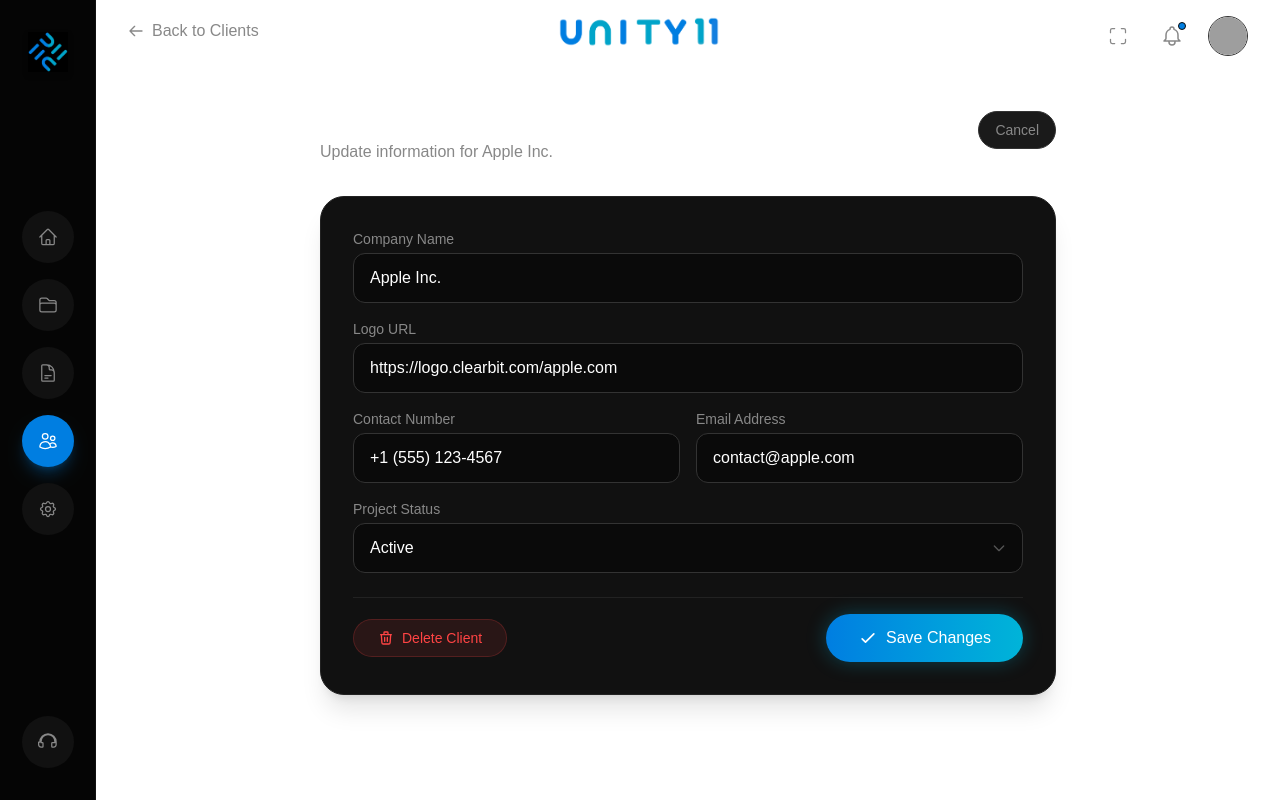
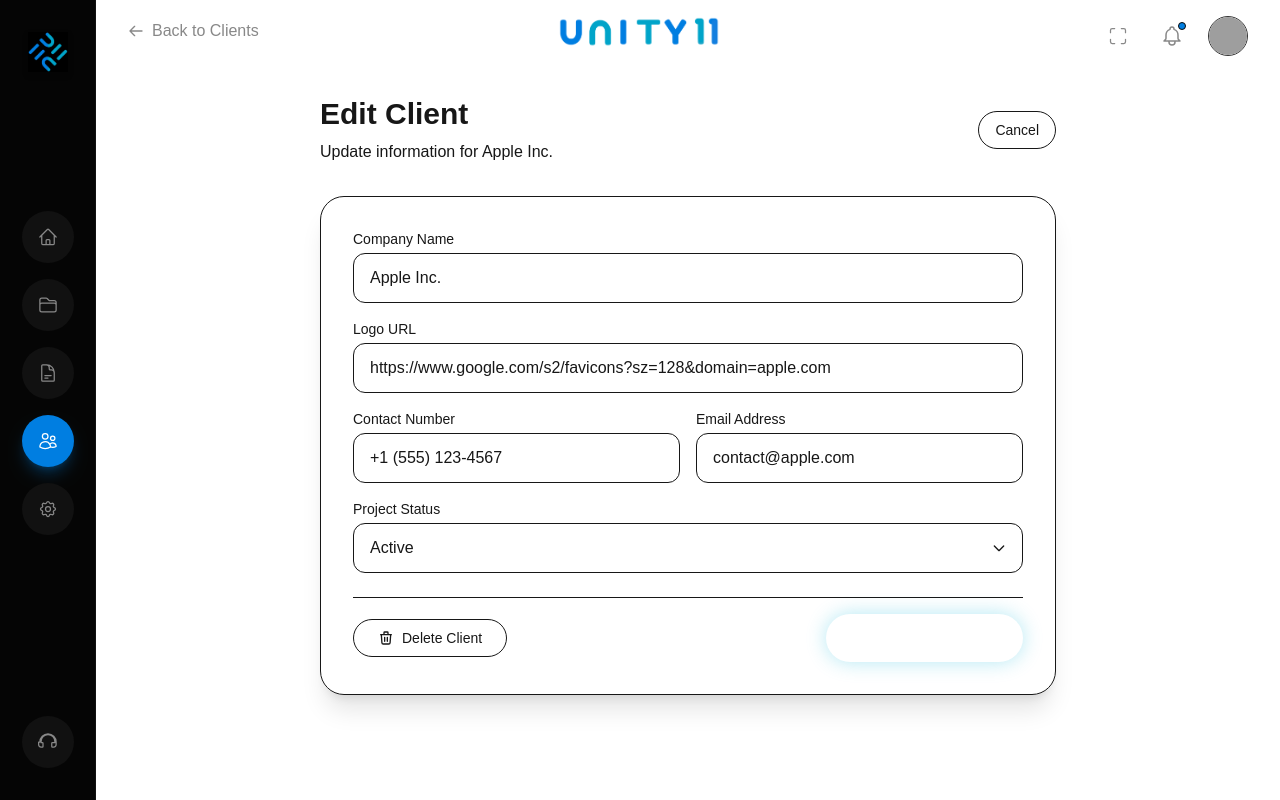
Before and after one commit to UNITY-11/unity11, a Next.js app in the folder apps/admin/: page /clients/1/edit in a window 1280 px wide. Built offline with nearby package versions, Linux system fonts and the light colour scheme; grey boxes are pictures that could not be loaded.

Commit message:
Update page.tsx

```diff
--- a/apps/admin/src/app/clients/[id]/edit/page.tsx
+++ b/apps/admin/src/app/clients/[id]/edit/page.tsx
@@ -8,7 +8,7 @@ export default function EditClientPage({ params }: { params: { id: string } }) {
   const router = useRouter();
   const [formData, setFormData] = useState({
     name: "Apple Inc.",
-    logo: "https://logo.clearbit.com/apple.com",
+    logo: "https://www.google.com/s2/favicons?sz=128&domain=apple.com",
     contactNumber: "+1 (555) 123-4567",
     email: "contact@apple.com",
     projectStatus: "Active",
@@ -31,95 +31,95 @@ export default function EditClientPage({ params }: { params: { id: string } }) {
     <div className="flex flex-col h-full max-w-[800px] w-full mx-auto space-y-8 p-4 md:p-6 lg:p-8 pb-16 lg:pb-24">
       <div className="flex items-center justify-between">
         <div>
-          <h1 className="text-3xl font-bold text-white mb-2">Edit Client</h1>
-          <p className="text-[#888888]">Update information for {formData.name}</p>
+          <h1 className="text-3xl font-bold text-primary mb-2">Edit Client</h1>
+          <p className="text-text-muted">Update information for {formData.name}</p>
         </div>
-        <Link href="/clients" className="px-4 py-2 bg-[#1a1a1a] border border-[#333333] hover:bg-[#222222] hover:text-white text-[#888888] rounded-full text-sm font-medium transition-colors">
+        <Link href="/clients" className="px-4 py-2 bg-surface-hover border border-border-muted hover:bg-surface-active hover:text-foreground text-text-muted rounded-full text-sm font-medium transition-colors">
           Cancel
         </Link>
       </div>
 
-      <div className="bg-[#111111] border border-[#222222] rounded-[24px] p-8 shadow-xl">
+      <div className="bg-surface border border-border-base rounded-[24px] p-8 shadow-xl">
         <form onSubmit={handleSubmit} className="space-y-6">
           <div className="space-y-4">
             <div>
-              <label className="block text-sm font-medium text-[#888888] mb-1">Company Name</label>
+              <label className="block text-sm font-medium text-text-muted mb-1">Company Name</label>
               <input
                 type="text"
                 name="name"
                 value={formData.name}
                 onChange={handleChange}
                 required
-                className="w-full px-4 py-3 bg-[#0a0a0a] border border-[#333333] rounded-xl text-white focus:outline-none focus:border-[#007ee1] transition-colors"
+                className="w-full px-4 py-3 bg-background border border-border-muted rounded-xl text-foreground focus:outline-none focus:border-primary transition-colors"
                 placeholder="e.g. Acme Corp"
               />
             </div>
 
             <div>
-              <label className="block text-sm font-medium text-[#888888] mb-1">Logo URL</label>
+              <label className="block text-sm font-medium text-text-muted mb-1">Logo URL</label>
               <input
                 type="url"
                 name="logo"
                 value={formData.logo}
                 onChange={handleChange}
-                className="w-full px-4 py-3 bg-[#0a0a0a] border border-[#333333] rounded-xl text-white focus:outline-none focus:border-[#007ee1] transition-colors"
-                placeholder="https://logo.clearbit.com/acme.com"
+                className="w-full px-4 py-3 bg-background border border-border-muted rounded-xl text-foreground focus:outline-none focus:border-primary transition-colors"
+                placeholder="https://www.google.com/s2/favicons?sz=128&domain=acme.com"
               />
             </div>
 
             <div className="grid grid-cols-1 md:grid-cols-2 gap-4">
               <div>
-                <label className="block text-sm font-medium text-[#888888] mb-1">Contact Number</label>
+                <label className="block text-sm font-medium text-text-muted mb-1">Contact Number</label>
                 <input
                   type="tel"
                   name="contactNumber"
                   value={formData.contactNumber}
                   onChange={handleChange}
                   required
-                  className="w-full px-4 py-3 bg-[#0a0a0a] border border-[#333333] rounded-xl text-white focus:outline-none focus:border-[#007ee1] transition-colors"
+                  className="w-full px-4 py-3 bg-background border border-border-muted rounded-xl text-foreground focus:outline-none focus:border-primary transition-colors"
                   placeholder="+1 (555) 123-4567"
                 />
               </div>
 
               <div>
-                <label className="block text-sm font-medium text-[#888888] mb-1">Email Address</label>
+                <label className="block text-sm font-medium text-text-muted mb-1">Email Address</label>
                 <input
                   type="email"
                   name="email"
                   value={formData.email}
                   onChange={handleChange}
                   required
-                  className="w-full px-4 py-3 bg-[#0a0a0a] border border-[#333333] rounded-xl text-white focus:outline-none focus:border-[#007ee1] transition-colors"
+                  className="w-full px-4 py-3 bg-background border border-border-muted rounded-xl text-foreground focus:outline-none focus:border-primary transition-colors"
                   placeholder="contact@company.com"
                 />
               </div>
             </div>
 
             <div>
-              <label className="block text-sm font-medium text-[#888888] mb-1">Project Status</label>
+              <label className="block text-sm font-medium text-text-muted mb-1">Project Status</label>
               <div className="relative">
                 <select
                   name="projectStatus"
                   value={formData.projectStatus}
                   onChange={handleChange}
-                  className="w-full px-4 py-3 bg-[#0a0a0a] border border-[#333333] rounded-xl text-white focus:outline-none focus:border-[#007ee1] transition-colors appearance-none cursor-pointer"
+                  className="w-full px-4 py-3 bg-background border border-border-muted rounded-xl text-foreground focus:outline-none focus:border-primary transition-colors appearance-none cursor-pointer"
                 >
                   <option value="Active">Active</option>
                   <option value="Pending">Pending</option>
                   <option value="On Hold">On Hold</option>
                   <option value="Completed">Completed</option>
                 </select>
-                <svg className="w-4 h-4 absolute right-4 top-1/2 -translate-y-1/2 text-[#555555] pointer-events-none" fill="none" stroke="currentColor" viewBox="0 0 24 24"><path strokeLinecap="round" strokeLinejoin="round" strokeWidth={2} d="M19 9l-7 7-7-7" /></svg>
+                <svg className="w-4 h-4 absolute right-4 top-1/2 -translate-y-1/2 text-text-dim pointer-events-none" fill="none" stroke="currentColor" viewBox="0 0 24 24"><path strokeLinecap="round" strokeLinejoin="round" strokeWidth={2} d="M19 9l-7 7-7-7" /></svg>
               </div>
             </div>
           </div>
 
-          <div className="pt-4 border-t border-[#222222] flex justify-between items-center">
-            <button type="button" className="px-6 py-2 bg-[#ff4444]/10 text-[#ff4444] rounded-full font-medium hover:bg-[#ff4444] hover:text-white transition-colors border border-[#ff4444]/20 flex items-center gap-2 text-sm">
+          <div className="pt-4 border-t border-border-base flex justify-between items-center">
+            <button type="button" className="px-6 py-2 bg-danger/10 text-danger rounded-full font-medium hover:bg-danger hover:text-white transition-colors border border-danger/20 flex items-center gap-2 text-sm">
               <svg className="w-4 h-4" fill="none" stroke="currentColor" viewBox="0 0 24 24"><path strokeLinecap="round" strokeLinejoin="round" strokeWidth={2} d="M19 7l-.867 12.142A2 2 0 0116.138 21H7.862a2 2 0 01-1.995-1.858L5 7m5 4v6m4-6v6m1-10V4a1 1 0 00-1-1h-4a1 1 0 00-1 1v3M4 7h16" /></svg>
               Delete Client
             </button>
-            <button type="submit" className="px-8 py-3 bg-gradient-to-r from-[#007ee1] to-[#00b4d8] text-white rounded-full font-medium shadow-[0_0_20px_rgba(0,180,216,0.3)] hover:opacity-90 transition-opacity flex items-center gap-2">
+            <button type="submit" className="px-8 py-3 bg-gradient-to-r from-primary to-primary-light text-white rounded-full font-medium shadow-[0_0_20px_rgba(0,180,216,0.3)] hover:opacity-90 transition-opacity flex items-center gap-2">
               <svg className="w-5 h-5" fill="none" stroke="currentColor" viewBox="0 0 24 24"><path strokeLinecap="round" strokeLinejoin="round" strokeWidth={2} d="M5 13l4 4L19 7" /></svg>
               Save Changes
             </button>
```
